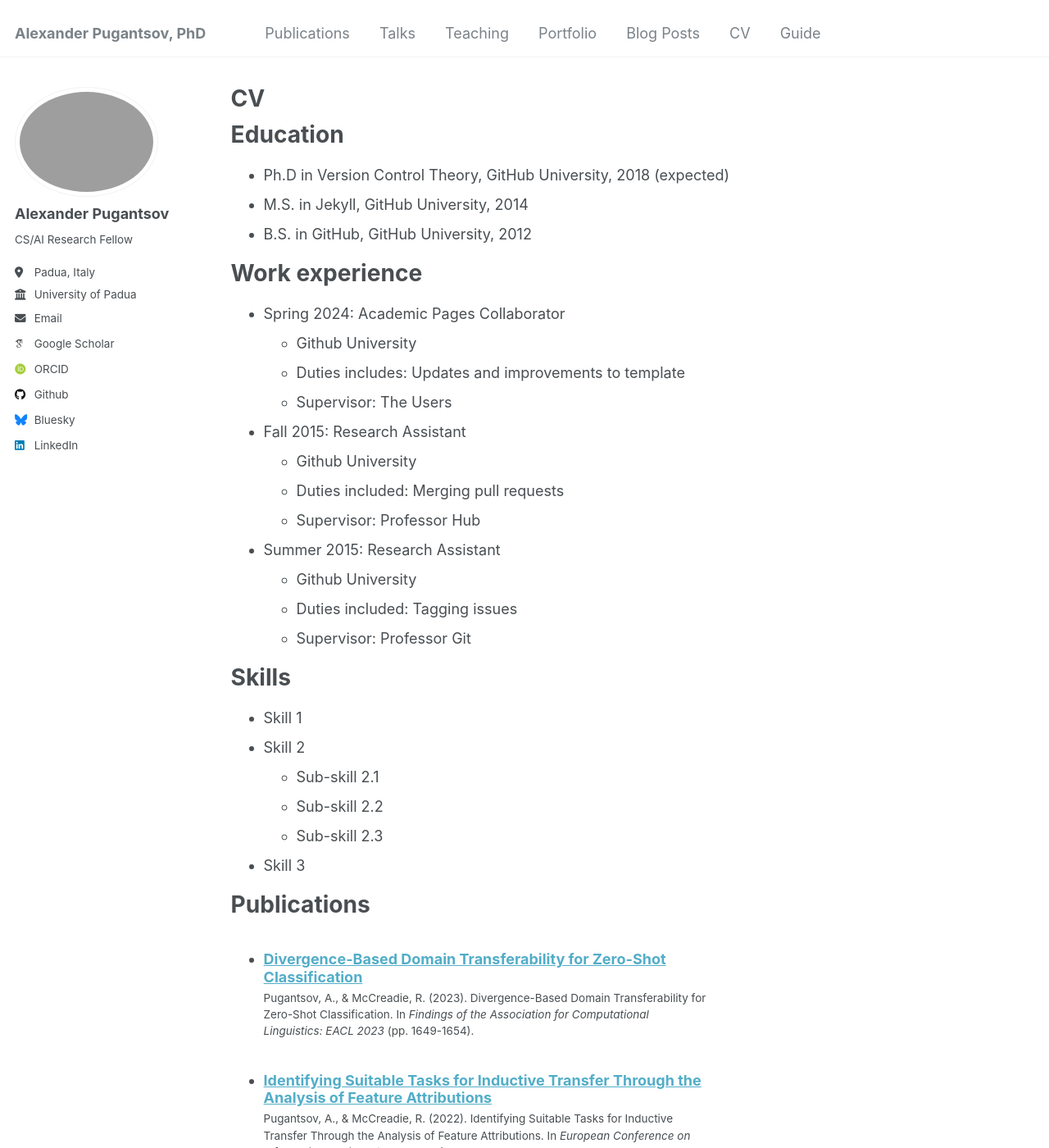
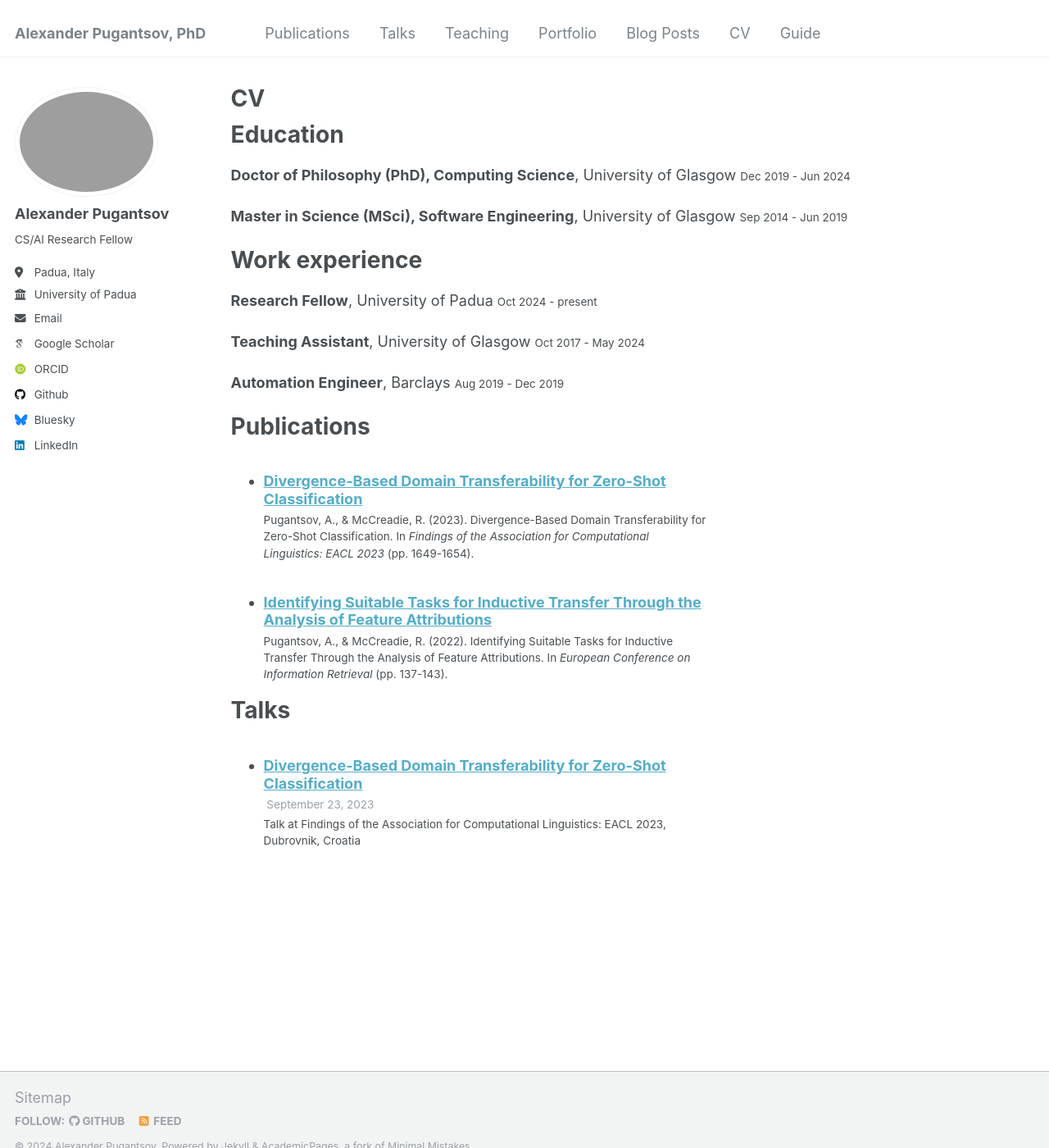
Before and after one commit to pugantsov/pugantsov.github.io, a Jekyll site: the page built from _pages/cv.md, in a window 1280 px wide and 1400 px high. Shown: the whole window at 82% size. Built offline with Jekyll 4.4.1, drawn with Linux system fonts in a browser that asks for light colours; some web fonts are replaced; some of the changed text lies outside the part shown.

Commit message:
Update cv.md

```diff
--- a/_pages/cv.md
+++ b/_pages/cv.md
@@ -11,35 +11,22 @@ redirect_from:
 
 Education
 ======
-* Ph.D in Version Control Theory, GitHub University, 2018 (expected)
-* M.S. in Jekyll, GitHub University, 2014
-* B.S. in GitHub, GitHub University, 2012
+**Doctor of Philosophy (PhD), Computing Science**, University of Glasgow
+<small>Dec 2019 - Jun 2024</small>
+
+**Master in Science (MSci), Software Engineering**, University of Glasgow
+<small>Sep 2014 - Jun 2019</small>
 
 Work experience
 ======
-* Spring 2024: Academic Pages Collaborator
-  * Github University
-  * Duties includes: Updates and improvements to template
-  * Supervisor: The Users
+**Research Fellow**, University of Padua
+<small>Oct 2024 - present</small>
 
-* Fall 2015: Research Assistant
-  * Github University
-  * Duties included: Merging pull requests
-  * Supervisor: Professor Hub
+**Teaching Assistant**, University of Glasgow
+<small>Oct 2017 - May 2024</small>
 
-* Summer 2015: Research Assistant
-  * Github University
-  * Duties included: Tagging issues
-  * Supervisor: Professor Git
-
-Skills
-======
-* Skill 1
-* Skill 2
-  * Sub-skill 2.1
-  * Sub-skill 2.2
-  * Sub-skill 2.3
-* Skill 3
+**Automation Engineer**, Barclays
+<small>Aug 2019 - Dec 2019</small>
 
 Publications
 ======
@@ -52,13 +39,3 @@ Talks
   <ul>{% for post in site.talks reversed %}
     {% include archive-single-talk-cv.html  %}
   {% endfor %}</ul>
-
-Teaching
-======
-  <ul>{% for post in site.teaching reversed %}
-    {% include archive-single-cv.html %}
-  {% endfor %}</ul>
-
-Service and leadership
-======
-* Currently signed in to 43 different slack teams
```
